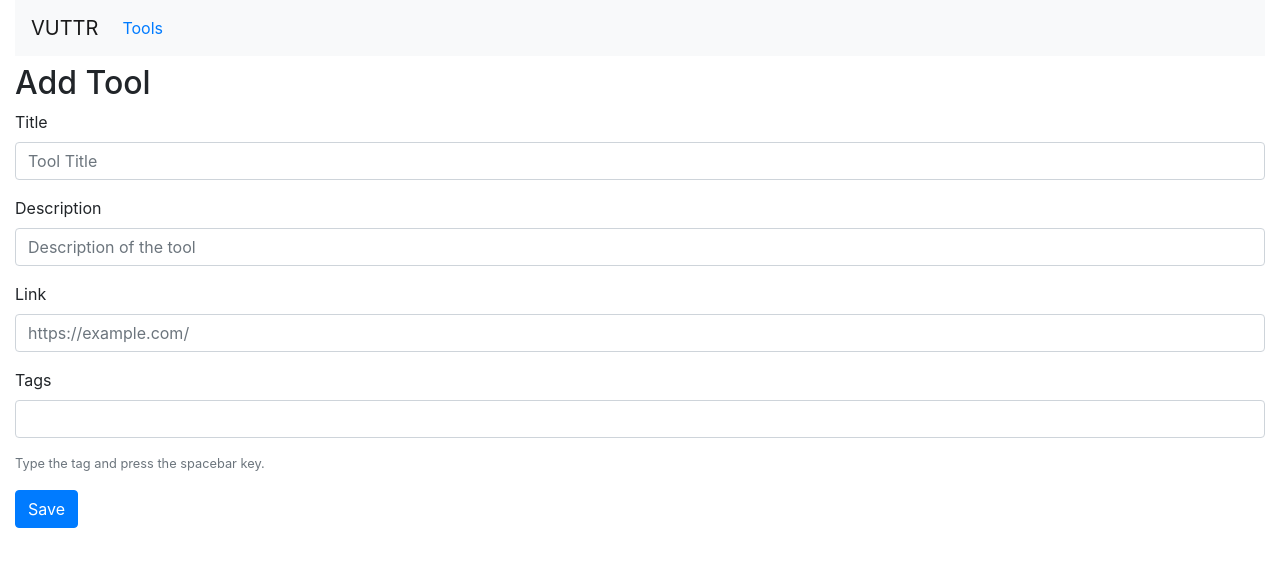
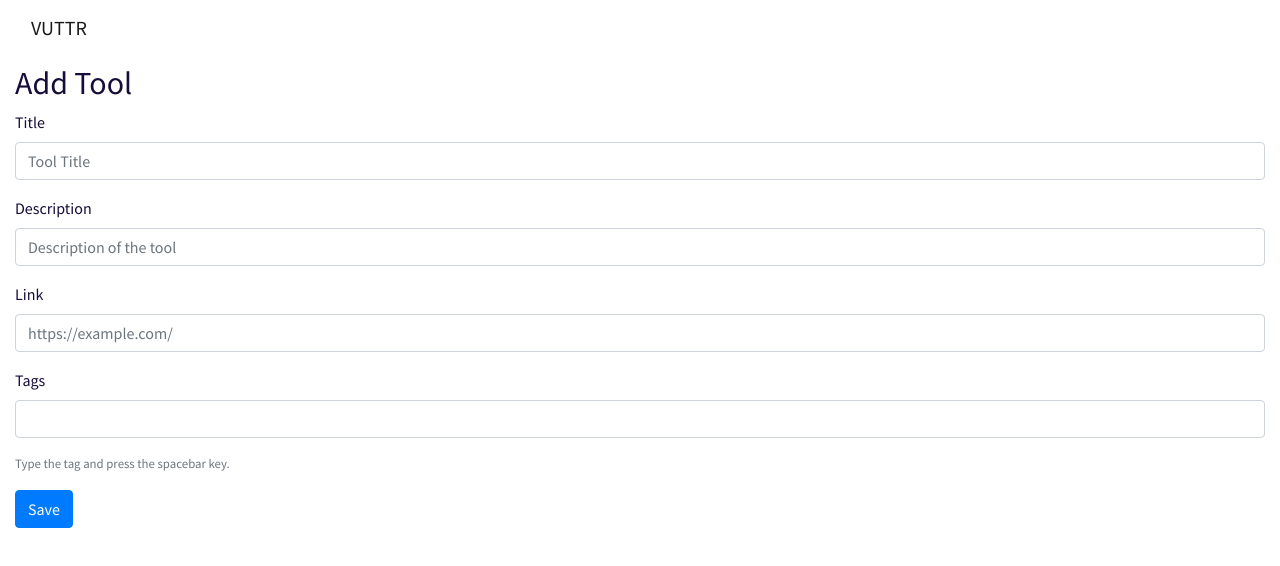
Before and after one commit to Charlietzu/vuttr-charlietzu, a React (Create React App) app: page /tool in a window 1280 px wide. Shown: the top 566 px of the page. Built offline with nearby package versions, Linux system fonts and the light colour scheme; what redux-immutable-state-invariant would draw is missing.

Commit message:
Adding the CSS styles.

```diff
--- a/src/components/common/Header.js
+++ b/src/components/common/Header.js
@@ -1,24 +1,16 @@
 import React from "react";
-import { NavLink } from "react-router-dom";
+import styles from "./Styles";
+import { Navbar } from "reactstrap";
 
 const Header = () => {
   const activeStyle = { color: "#F15B2A" };
 
   return (
-    <nav className="navbar navbar-expand-lg navbar-light bg-light">
+    <Navbar style={styles.navBar} className="navbar-expand-lg navbar-light">
       <a className="navbar-brand" href="/">
         VUTTR
       </a>
-      <ul className="navbar-nav mr-auto">
-        <li className="nav-item active">
-          <span className="nav-link">
-            <NavLink to="/" activeStyle={activeStyle} exact>
-              Tools
-            </NavLink>
-          </span>
-        </li>
-      </ul>
-    </nav>
+    </Navbar>
   );
 };
 
--- /dev/null
+++ b/src/components/common/Styles.js
@@ -0,0 +1,53 @@
+const styles = {
+  navBar: {
+    background: "#FFFFFF 0% 0% no-repeat padding-box",
+    opacity: "1",
+  },
+  cardBox: {
+    background: "#ffffff 0% 0% no-repeat padding-box",
+    boxShadow: "0px 15px 20px #00000012",
+    border: "1px solid #ebeaed",
+    borderRadius: "5px",
+    opacity: "1",
+  },
+  cardText: {
+    textAlign: "left",
+    font: "Regular 20px/26px Source Sans Pro",
+    letterSpacing: "0.4px",
+    color: "#170C3A",
+    opacity: "1",
+  },
+  buttonRemove: {
+    background: "#F95E5A 0% 0% no-repeat padding-box",
+    borderRadius: "5px",
+    border: "transparent",
+    textAlign: "center",
+    font: "Semibold 18px/24px Source Sans Pro",
+    letterSpacing: "0.36px",
+    color: "#FFFFFF",
+    opacity: "1",
+  },
+  buttonAdd: {
+    background: "#365DF0 0% 0% no-repeat padding-box",
+    borderRadius: "5px",
+    border: "transparent",
+    opacity: "1",
+    textAlign: "center",
+    font: "Semibold 18px/24px Source Sans Pro",
+    letterSpacing: "0.36px",
+    color: "#FFFFFF",
+    marginBottom: 20,
+  },
+  filterInput: {
+    background: "#F5F4F6 0% 0% no-repeat padding-box",
+    border: "1px solid #EBEAED",
+    borderRadius: "5px",
+    opacity: "1",
+    textAlign: "left",
+    font: "Regular 20px/26px Source Sans Pro",
+    letterSpacing: "0.4px",
+    color: "#B1ADB9",
+  },
+};
+
+export default styles;
--- a/src/components/tools/ToolCard.js
+++ b/src/components/tools/ToolCard.js
@@ -1,11 +1,42 @@
 /* eslint-disable react/jsx-no-target-blank */
 import React from "react";
-import { Button } from "reactstrap";
+import { Button, Card, CardTitle, CardBody, CardText } from "reactstrap";
+import styles from "../common/Styles";
 
 const ToolCard = ({ tools, onDeleteClick }) =>
   tools.map((tool) => {
     return (
-      <div key={tool.id} className="card mt-2 mb-2">
+      <Card key={tool.id} className="m-3" style={styles.cardBox}>
+        <CardTitle className="mt-3 ml-3">
+          <h5 style={{ fontWeight: "bold" }}>
+            <a href={tool.link} target="_blank" style={{ color: "#170c3a" }}>
+              {tool.title}
+            </a>
+          </h5>
+        </CardTitle>
+
+        <CardBody>
+          <CardText>{tool.description}</CardText>
+          <CardText>
+            {tool.tags.map((tag) => {
+              return "#" + tag + " ";
+            })}
+          </CardText>
+          <Button
+            className="m-1"
+            style={styles.buttonRemove}
+            onClick={() => onDeleteClick(tool)}
+          >
+            Remove
+          </Button>
+        </CardBody>
+      </Card>
+    );
+  });
+
+export default ToolCard;
+
+/*<div key={tool.id} className="card mt-2 mb-2">
         <a href={tool.link} target="_blank">
           <h5 className="card-header card-title">{tool.title}</h5>
         </a>
@@ -24,8 +55,4 @@ const ToolCard = ({ tools, onDeleteClick }) =>
             Remove
           </Button>
         </div>
-      </div>
-    );
-  });
-
-export default ToolCard;
+      </div>*/
--- a/src/components/tools/ToolForm.js
+++ b/src/components/tools/ToolForm.js
@@ -1,6 +1,6 @@
 import React from "react";
 import TextInput from "../common/TextInput";
-import { Button } from "reactstrap";
+import { Button, CardColumns } from "reactstrap";
 
 const ToolForm = ({
   tool,
@@ -60,7 +60,7 @@ const ToolForm = ({
         <small id="tagsHelp" className="form-text text-muted">
           Type the tag and press the spacebar key.
         </small>
-        <div>
+        <CardColumns>
           {tool.tags.map((tag) => {
             return (
               <Button
@@ -73,7 +73,7 @@ const ToolForm = ({
               </Button>
             );
           })}
-        </div>
+        </CardColumns>
       </div>
 
       <button type="submit" className="btn btn-primary">
--- a/src/components/tools/ToolsList.js
+++ b/src/components/tools/ToolsList.js
@@ -5,6 +5,8 @@ import { connect } from "react-redux";
 import { bindActionCreators } from "redux";
 import { Redirect } from "react-router-dom";
 import * as toolActions from "../../redux/actions/toolActions";
+import { Button, Form, FormGroup } from "reactstrap";
+import styles from "../common/Styles";
 
 class ToolsList extends Component {
   state = {
@@ -53,27 +55,27 @@ class ToolsList extends Component {
       <div>
         {this.state.redirectToAddToolPage && <Redirect to="/tool" />}
         <Jumbotron />
-        <button
-          style={{ marginBottom: 20 }}
-          className="btn btn-primary add-author"
+        <Button
+          style={styles.buttonAdd}
           onClick={() => this.setState({ redirectToAddToolPage: true })}
         >
           Add Tool
-        </button>
-        <form
+        </Button>
+        <Form
           onSubmit={
             this.state.isChecked ? this.handleFilterByTag : this.handleFilter
           }
           className="form-inline float-right"
         >
-          <div className="form-group mx-sm-3 mb-2">
+          <FormGroup className="mx-sm-3 mb-2">
             <input
               type="text"
+              style={styles.filterInput}
               className="form-control"
               placeholder="Buscar"
               name="filter"
             />
-          </div>
+          </FormGroup>
           <div className="form-check">
             <input
               type="checkbox"
@@ -85,7 +87,7 @@ class ToolsList extends Component {
               Search in tags only
             </label>
           </div>
-        </form>
+        </Form>
         <div className="mt-3">
           <ToolCard
             tools={this.props.tools}
--- a/src/index.css
+++ b/src/index.css
@@ -1,13 +1,18 @@
+@font-face {
+  font-family: "Source Sans Pro";
+  src: local("Source Sans Pro"),
+    url(./fonts/SourceSansPro-Regular.ttf) format("truetype");
+}
+
 body {
   margin: 0;
-  font-family: -apple-system, BlinkMacSystemFont, 'Segoe UI', 'Roboto', 'Oxygen',
-    'Ubuntu', 'Cantarell', 'Fira Sans', 'Droid Sans', 'Helvetica Neue',
-    sans-serif;
+  font-family: "Source Sans Pro";
+  color: #170c3a;
   -webkit-font-smoothing: antialiased;
   -moz-osx-font-smoothing: grayscale;
 }
 
 code {
-  font-family: source-code-pro, Menlo, Monaco, Consolas, 'Courier New',
+  font-family: source-code-pro, Menlo, Monaco, Consolas, "Courier New",
     monospace;
 }
--- a/src/index.js
+++ b/src/index.js
@@ -6,6 +6,7 @@ import App from "./App";
 import configureStore from "./redux/configureStore.dev";
 import { Provider } from "react-redux";
 import { BrowserRouter as Router } from "react-router-dom";
+import "./fonts/SourceSansPro-Regular.ttf";
 
 const store = configureStore();
 
```
Also changed, not shown: src/fonts/SourceSansPro-Regular.ttf (added), src/fonts/SourceSansPro-SemiBold.ttf (added).
